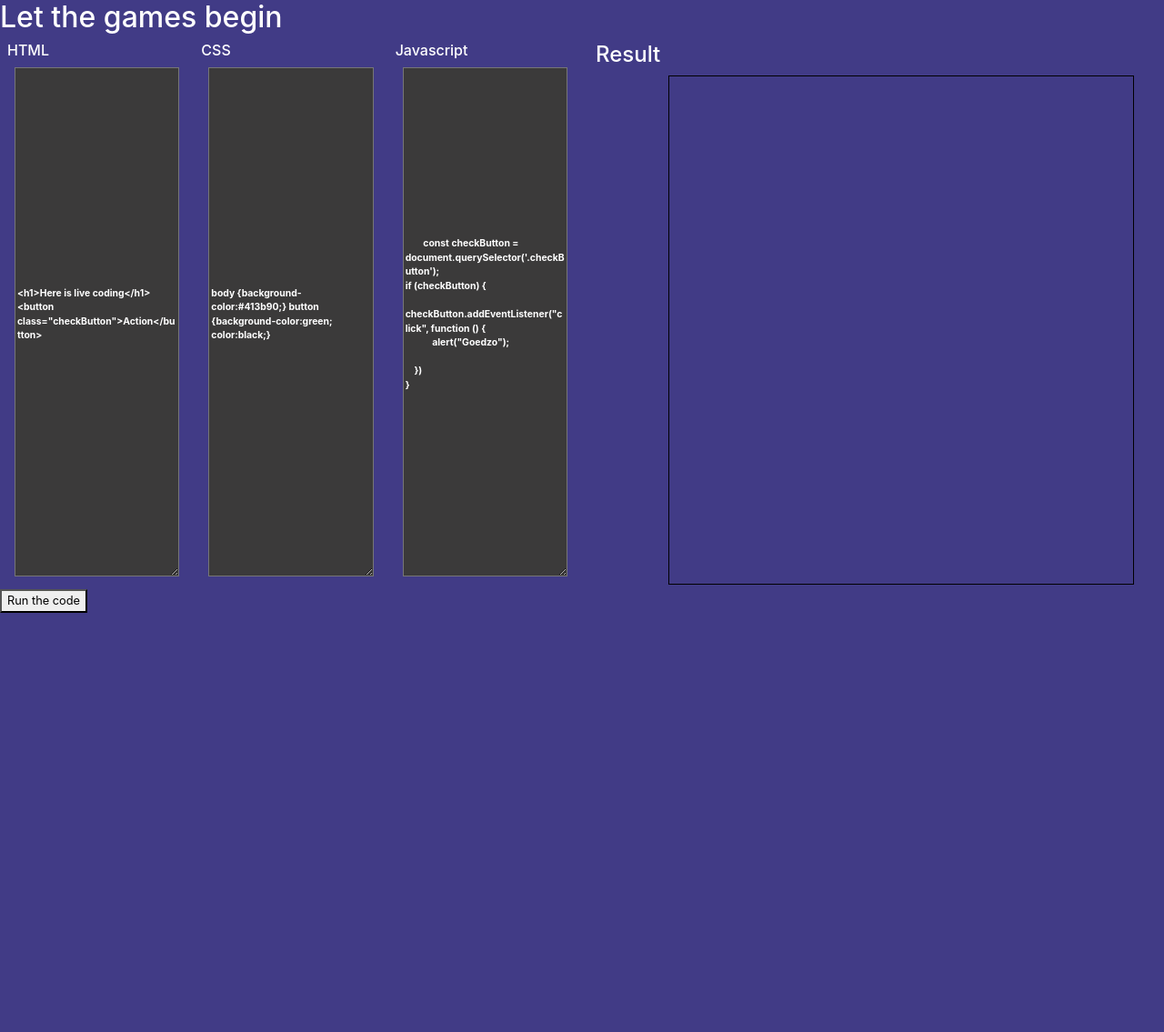
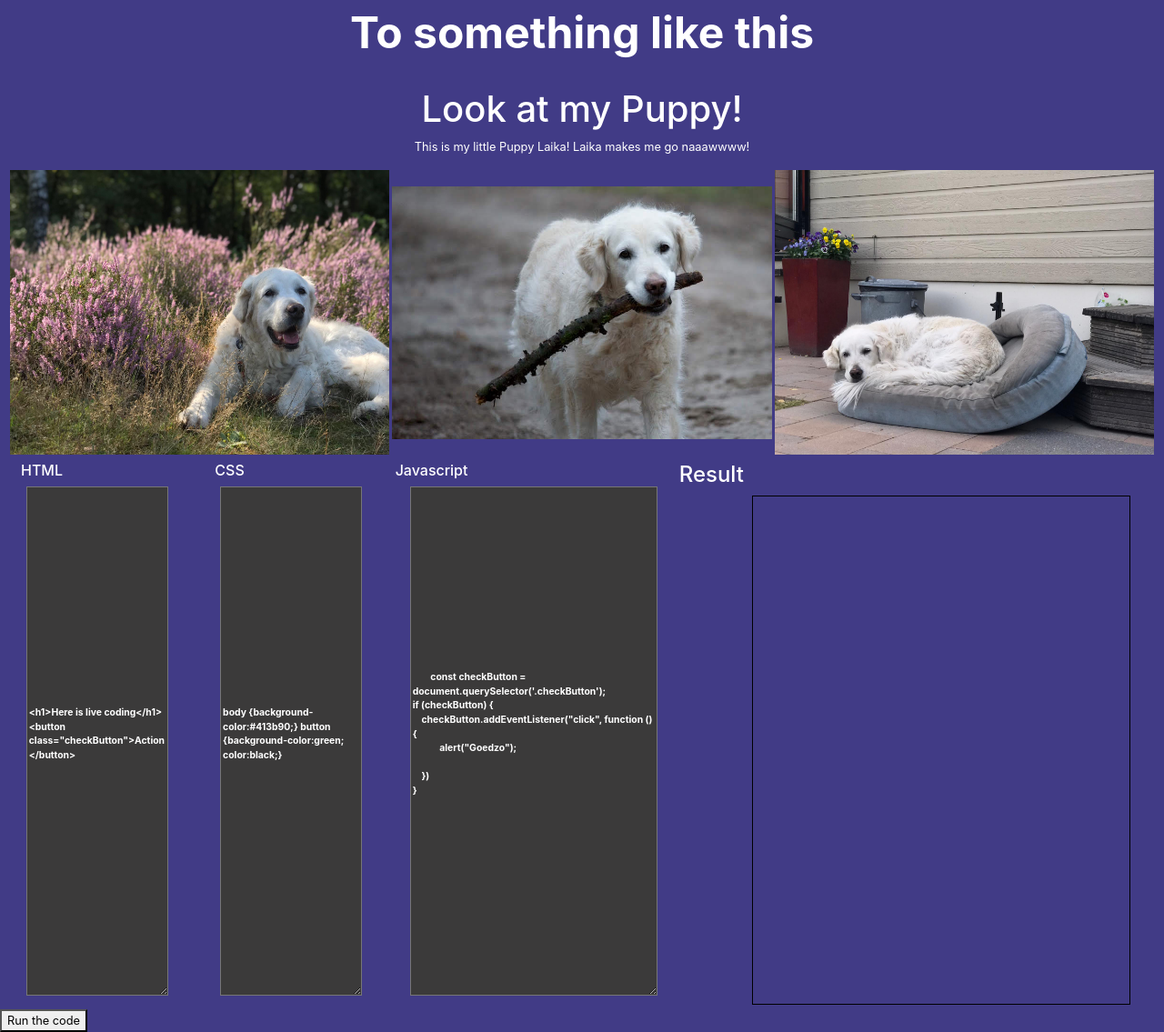
Before and after one commit to Thbroersma/Thbroersma.github.io, a PHP site: page /Coding/start.html in a window 1280 px wide. Shown: the part 56-1191 px from the top of the page at 91% size. Before the commit the page ends 730 px from the top, so only its background shows below. Run offline with PHP 8.4, Linux system fonts and the light colour scheme.

Commit message:
Eerste opzet voor uitdaging web development. Plus wat uitlijning rond margin/padding recht gezet

```diff
--- a/Coding/css/style.css
+++ b/Coding/css/style.css
@@ -1,7 +1,36 @@
+
+.first {
+    font-weight: bold;
+    font-size: xxx-large;
+    text-align: center;
+    display: block;
+    margin-left: auto;
+    margin-right: auto;
+}
+.first-view {
+    background-color: white;
+    color: black;
+    padding: 1vh;
+}
+.fade {
+    -webkit-animation: fadeinout 4s linear forwards;
+    animation: fadeinout 8s linear forwards;
+}
 h6 {
     margin-left: 1vh;
 }
+.js-view {
+    padding: 0vh;
+}
+@-webkit-keyframes fadeinout {
+    0%,100% { opacity: 0; }
+    50% { opacity: 1; }
+}
 
+@keyframes fadeinout {
+    0%,100% { opacity: 0; }
+    50% { opacity: 1; }
+}
 .myBody {
     position: relative;
     background-color: #413b86;
@@ -10,6 +39,14 @@ h6 {
     height: 100%;
     margin: 0;
     padding: 0;
+}
+.no-display {
+    display: none;
+}
+.second-view {
+    display: none;
+    text-align: center;
+    padding: 1vh;
 }
 textarea {
     background-color: #3b3a3a;
@@ -31,10 +68,19 @@ iframe {
     border: black 1px solid;
 
 }
+.last {
+    font-weight: bold;
+    font-size: xxx-large;
+    text-align: center;
+    display: none;
+    margin-left: auto;
+    margin-right: auto;
+}
+
 .row {
     margin:0;
 }
-.col-lg-2 {
+.col-lg-2 .col-md-4 .col-md-12 .col-sm-12 .col-lg-12 {
     padding-right: 0px;
     padding-left: 0px;
 }
--- a/Coding/js/coding.js
+++ b/Coding/js/coding.js
@@ -1,5 +1,9 @@
 const runcode = document.querySelector('.runCode');
 const Thebody = document.querySelector('.myBody');
+const startFade = document.querySelector('.first');
+const middleFade = document.querySelector('.last');
+const firstview = document.querySelector('.first-view');
+const secondview = document.querySelector('.second-view');
 function run() {
     let htmlCode = document.querySelector(".editor #html-code").value;
     let cssCode = "<style>" + document.querySelector(".editor #css-code").value+"</style>";
@@ -9,12 +13,18 @@ function run() {
     output.contentDocument.body.innerHTML = htmlCode+cssCode;
     output.contentWindow.eval(jsCode);
 }
-
+function sleep () {
+    setTimeout(addClass,4000);
+}
+function addClass() {
+    startFade.style.display = "none";
+    firstview.style.display = "none";
+    secondview.style.display = "block";
+    middleFade.style.display = "block";
+}
+sleep();
 if (runcode) {
     runcode.addEventListener('click', function() {
         run();
     })
 }
-if (Thebody.contains("Let the games begin")) {
-    alert("You've got it")
-}
--- a/Coding/start.html
+++ b/Coding/start.html
@@ -1,7 +1,7 @@
 <!DOCTYPE html>
 <html lang="en">
 <head>
-    <title>Secret coding</title>
+    <title>Can you make it fun!</title>
     <meta charset="utf-8">
     <meta name="viewport" content="width=device-width, initial-scale=1, shrink-to-fit=no"> <!-- Bootstrap CSS -->
     <link rel="stylesheet" href="https://cdn.jsdelivr.net/npm/bootstrap@4.5.3/dist/css/bootstrap.min.css"
@@ -12,7 +12,29 @@
 <nav class="navbar navbar-dark bg-primary">
     <a class="navbar-brand" href="../index.html">Home</a>
 </nav>
-<h2>Let the games begin</h2>
+<div class="row">
+    <p class="first">Can you make from this</p>
+    <div class="col-lg-12 first-view">
+        <div class="scene">
+            <h1>Look at my Puppy!</h1>
+            <p>This is my little Puppy Laika! Laika makes me go naaawwww!</p>
+            <img src="../img/bush.jpg" alt="" width="30%">
+        </div>
+    </div>
+    <p class="last">To something like this</p>
+
+    <div class="col-lg-12 second-view">
+        <div class="scene">
+            <h1>Look at my Puppy!</h1>
+            <p>This is my little Puppy Laika! Laika makes me go naaawwww!</p>
+            <img src="../img/bush.jpeg" alt="" width="33%">
+            <img src="../img/stick.jpg" alt="" width="33%">
+
+            <img src="../img/cute.jpg" alt="" width="33%">
+        </div>
+    </div>
+</div>
+
 <div class="editor intro-extra row">
     <div class="col-lg-2 col-md-3 col-sm-10">
         <h6>HTML</h6>
@@ -24,7 +46,7 @@
         <textarea name="" id="css-code" class="coding" cols="35" rows="23">body {background-color:#413b90;} button {background-color:green; color:black;}
 		</textarea>
     </div>
-    <div class="col-lg-2 col-md-4 col-sm-10">
+    <div class="col-lg-3 col-md-4 col-sm-10 js-view">
         <h6>Javascript</h6>
         <textarea name="" id="js-code" class="coding " cols="30" rows="23">
         const checkButton = document.querySelector('.checkButton');
@@ -38,9 +60,9 @@ if (checkButton) {
     </div>
 
 
-    <div class="col-lg-4 col-md-10">
+        <div >
         <h4>Result</h4>
-        <iframe src="" id="output" class="" frameborder="0"></iframe>
+        <iframe src="" id="output" class="col-lg-12 col-md-12 col-sm-12" frameborder="0"></iframe>
     </div>
 
     <br>
```
